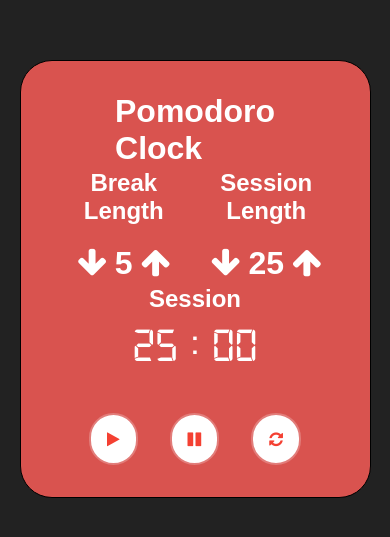
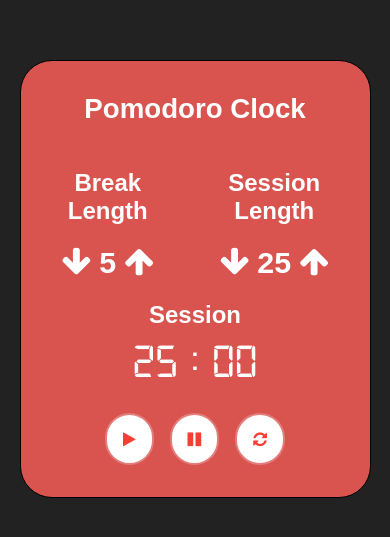
Before and after one commit to pavan-sagar/pomodoro-clock, a React (Create React App) app: page / in a window 390 px wide. Shown: the part 159-696 px from the top of the page. Built offline with nearby package versions, Linux system fonts and the light colour scheme.

Commit message:
Improved responsiveness for mobile devices

```diff
--- a/src/App.css
+++ b/src/App.css
@@ -43,7 +43,7 @@ h1{
   grid-column: 1 / span 2;
   margin: 0;
   justify-self: center;
-  padding: 0 6.5rem;
+
 }
 
 .break-length-container{
@@ -122,3 +122,58 @@ h1{
 
 
 }
+
+@media (max-width: 590px){
+  h1{
+    font-size: 2rem;
+  }
+}
+
+
+@media (max-width: 500px){
+  h2{
+    font-size: 1.5rem;
+  }
+
+  .session-timer-header {
+
+    margin-top: 3rem;
+  }
+
+}
+
+@media (max-width: 400px){
+  h1{
+    font-size: 1.73rem;
+  }
+
+  .session-timer-header {
+
+    margin-top: 3rem;
+  }
+
+  .session-length-container{
+    position: relative;
+    left: 0.5rem;
+  }
+
+  .session-length-minutes{
+    font-size: 1.9rem;
+  }
+
+  .break-length-container{
+    position: relative;
+    right: 1rem;
+  }
+
+  .break-length-minutes{
+    font-size: 1.9rem;
+  }
+
+  .button-bar i {
+
+    margin: 0 0.5rem;
+
+  }
+
+}
```
